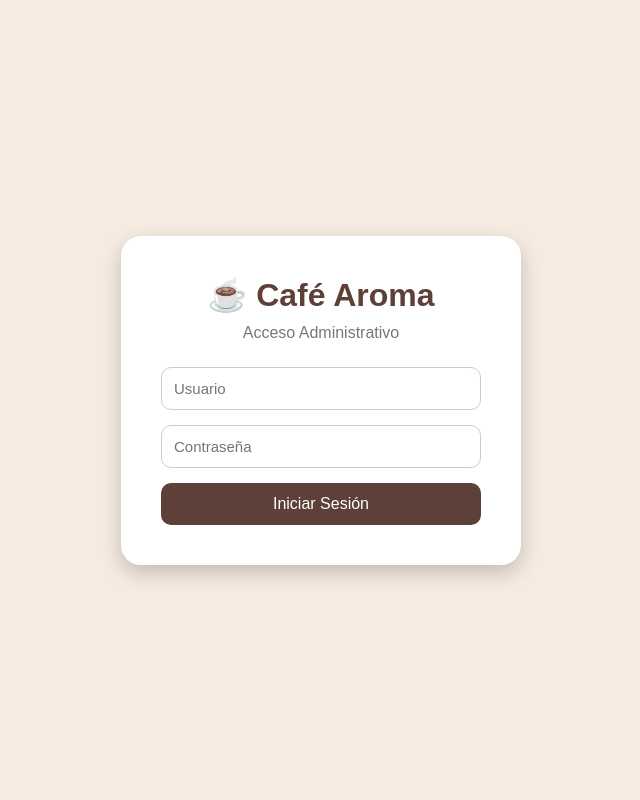
After one commit to flaszzh/MinuevoProyecto, a Flask app: page /login in a window 1280 px wide. The commit adds this page. Shown: the whole page, without its empty margins (319-959 px from the left). Run offline with Flask 3, Linux system fonts and the light colour scheme.

Commit message:
Mejoras dashboard, pedidos y login admin

```diff
--- a/app.py
+++ b/app.py
@@ -1,7 +1,8 @@
-from flask import Flask, render_template, request, redirect
+from flask import Flask, render_template, request, redirect, session
 from flask_sqlalchemy import SQLAlchemy
 
 app = Flask(__name__)
+app.secret_key = "cafearoma2026"
 
 # Configuración de SQLite
 app.config['SQLALCHEMY_DATABASE_URI'] = 'sqlite:///cafeteria.db'
@@ -22,6 +23,9 @@ class Pedido(db.Model):
     direccion = db.Column(db.String(200))
     celular = db.Column(db.String(20))
     metodo_pago = db.Column(db.String(50))
+    producto = db.Column(db.String(100))
+    total = db.Column(db.Float)
+
 
 @app.route("/productos")
 def productos():
@@ -34,18 +38,84 @@ def productos():
 
     return resultado
 
+
+@app.route("/login", methods=["GET", "POST"])
+def login():
+
+    if request.method == "POST":
+
+        usuario = request.form["usuario"]
+        password = request.form["password"]
+
+        if usuario == "admin" and password == "1234":
+
+            session["admin"] = True
+
+            return redirect("/dashboard")
+
+        return "Usuario o contraseña incorrectos"
+
+    return render_template("login.html")
+
+@app.route("/logout")
+def logout():
+
+    session.pop("admin", None)
+
+    return redirect("/")
+
 @app.route("/dashboard")
 def dashboard():
+
+    if not session.get("admin"):
+        return redirect("/login")
+
     productos = Producto.query.all()
+    pedidos = Pedido.query.all()
+    ultimos_pedidos = Pedido.query.order_by(
+    Pedido.id.desc()
+).limit(5).all()
 
-    return render_template(
+    total_productos = len(productos)
+    total_pedidos = len(pedidos)
+
+    ventas_totales = sum(
+        pedido.total for pedido in pedidos
+        if pedido.total is not None
+    )
+
+    meta_mensual = 500
+
+    porcentaje_meta = round(
+    (ventas_totales / meta_mensual) * 100,
+    1
+) if meta_mensual > 0 else 0
+
+    if total_pedidos > 0:
+        ticket_promedio = round(
+            ventas_totales / total_pedidos,
+            2
+        )
+    else:
+        ticket_promedio = 0
+
+    return render_template (
         "dashboard.html",
         productos=productos,
-        total=len(productos)
+        total=total_productos,
+        total_pedidos=total_pedidos,
+        ventas_totales=ventas_totales,
+        ticket_promedio=ticket_promedio,
+        meta_mensual=meta_mensual,
+        porcentaje_meta=porcentaje_meta,
+        ultimos_pedidos=ultimos_pedidos
     )
 
 @app.route("/pedidos")
 def pedidos():
+
+    if not session.get("admin"):
+        return redirect("/login")
 
     pedidos = Pedido.query.all()
 
@@ -53,6 +123,7 @@ def pedidos():
         "pedidos.html",
         pedidos=pedidos
     )
+
 
 @app.route("/agregar", methods=["GET", "POST"])
 def agregar():
@@ -133,11 +204,17 @@ def cargar_productos():
 @app.route("/pedido", methods=["POST"])
 def pedido():
 
+    datos_producto = request.form["producto"]
+
+    producto, precio = datos_producto.split("|")
+
     nuevo_pedido = Pedido(
         nombre=request.form["nombre"],
         direccion=request.form["direccion"],
         celular=request.form["celular"],
-        metodo_pago=request.form["pago"]
+        metodo_pago=request.form["pago"],
+        producto=producto,
+        total=float(precio)
     )
 
     db.session.add(nuevo_pedido)
--- /dev/null
+++ b/templates/login.html
@@ -0,0 +1,104 @@
+<!DOCTYPE html>
+<html lang="es">
+<head>
+    <meta charset="UTF-8">
+    <title>Login - Café Aroma</title>
+
+    <style>
+
+        *{
+            margin:0;
+            padding:0;
+            box-sizing:border-box;
+            font-family:Arial, sans-serif;
+        }
+
+        body{
+            background:#f5ebe0;
+            display:flex;
+            justify-content:center;
+            align-items:center;
+            height:100vh;
+        }
+
+        .login-box{
+            background:white;
+            width:400px;
+            padding:40px;
+            border-radius:20px;
+            box-shadow:0 8px 20px rgba(0,0,0,0.2);
+            text-align:center;
+        }
+
+        .login-box h1{
+            color:#5d4037;
+            margin-bottom:10px;
+        }
+
+        .login-box p{
+            color:#777;
+            margin-bottom:25px;
+        }
+
+        .login-box input{
+            width:100%;
+            padding:12px;
+            margin-bottom:15px;
+            border:1px solid #ccc;
+            border-radius:10px;
+            font-size:15px;
+        }
+
+        .login-box button{
+            width:100%;
+            background:#5d4037;
+            color:white;
+            border:none;
+            padding:12px;
+            border-radius:10px;
+            cursor:pointer;
+            font-size:16px;
+        }
+
+        .login-box button:hover{
+            background:#4a322c;
+        }
+
+    </style>
+
+</head>
+
+<body>
+
+<div class="login-box">
+
+    <h1>☕ Café Aroma</h1>
+
+    <p>Acceso Administrativo</p>
+
+    <form method="POST">
+
+        <input
+            type="text"
+            name="usuario"
+            placeholder="Usuario"
+            required
+        >
+
+        <input
+            type="password"
+            name="password"
+            placeholder="Contraseña"
+            required
+        >
+
+        <button type="submit">
+            Iniciar Sesión
+        </button>
+
+    </form>
+
+</div>
+
+</body>
+</html>
--- a/templates/pedidos.html
+++ b/templates/pedidos.html
@@ -49,6 +49,8 @@
 <tr>
     <th>ID</th>
     <th>Cliente</th>
+    <th>Producto</th>
+    <th>Total</th>
     <th>Dirección</th>
     <th>Celular</th>
     <th>Pago</th>
@@ -59,6 +61,8 @@
 <tr>
     <td>{{ pedido.id }}</td>
     <td>{{ pedido.nombre }}</td>
+    <td>{{ pedido.producto }}</td>
+    <td>S/{{ pedido.total }}</td>
     <td>{{ pedido.direccion }}</td>
     <td>{{ pedido.celular }}</td>
     <td>{{ pedido.metodo_pago }}</td>
```
Also changed, not shown: templates/dashboard.html (+83 -7 lines), templates/index.html (+14 -48 lines), instance/cafeteria.db.
